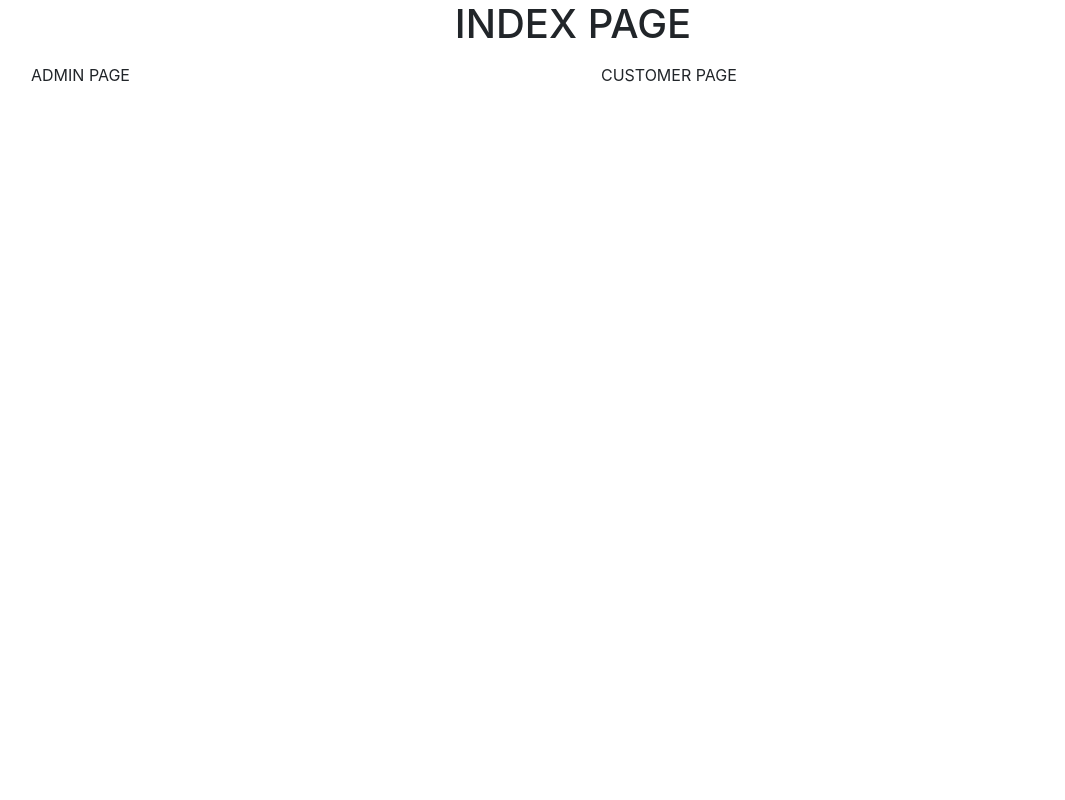
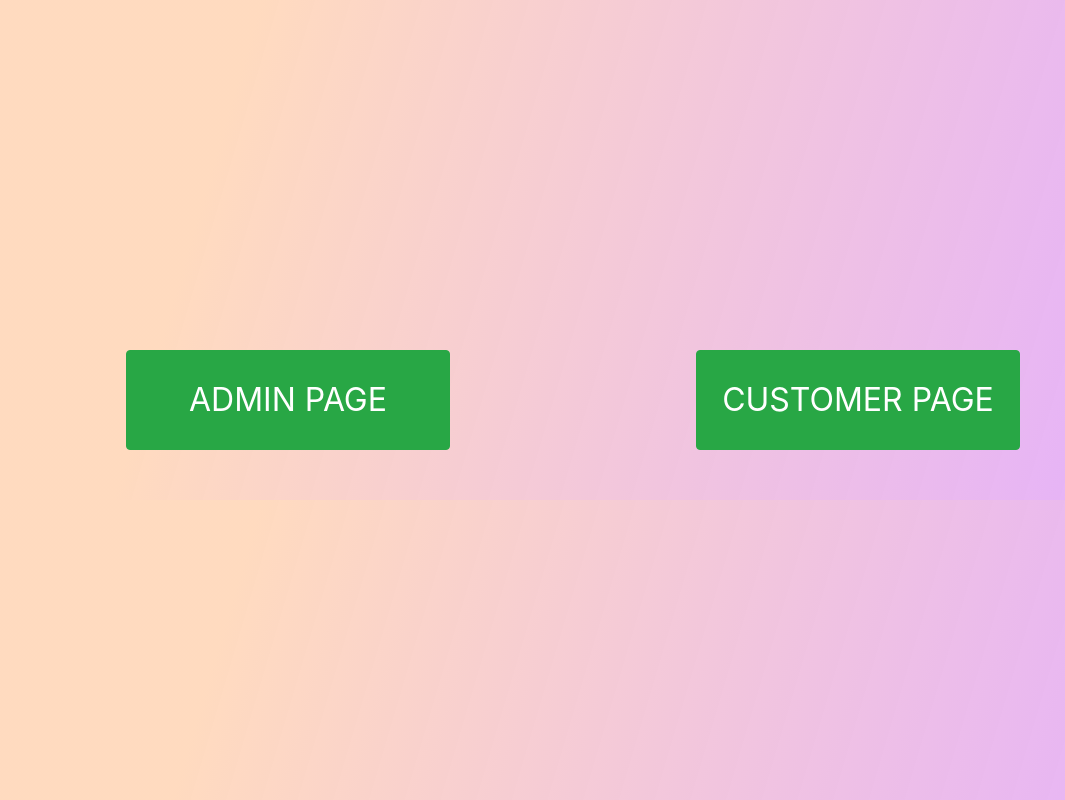
Before and after one commit to kjkjkjbt/Tram-KDuy-capstoneJS-CellPhone, a plain HTML site: page index.html in a window 1280 px wide. Shown: the whole page, without its empty margins (67-1132 px from the left). Drawn offline with nearby package versions, Linux system fonts and the light colour scheme.

Commit message:
ADD Style for Index Page

```diff
--- a/asset/scss/index.scss
+++ b/asset/scss/index.scss
@@ -0,0 +1,27 @@
+html{
+    box-sizing: border-box;
+    font-size: 16px;
+    padding: 0;
+    margin: 0;
+    font-weight: normal;
+    font-family: 'Roboto Mono', monospace;
+    ul,li{
+        list-style: none;
+    }
+    img{
+        max-width: 100%;
+        height: auto;
+    }
+    body{
+        background: linear-gradient(106.5deg, rgba(255, 215, 185, 0.91) 23%, rgba(223, 159, 247, 0.8) 93%);
+    }
+    .change-site-btn{
+        margin-left: 50%;
+        transform: translate(-50%,-50%);
+        margin-top: 50vh;
+        width: 60%;
+        height: 100px;
+        font-size: 2rem;
+        line-height: 85px;
+    }
+}
--- a/index.html
+++ b/index.html
@@ -16,18 +16,30 @@
       integrity="sha384-ggOyR0iXCbMQv3Xipma34MD+dH/1fQ784/j6cY/iJTQUOhcWr7x9JvoRxT2MZw1T"
       crossorigin="anonymous"
     />
+    <!-- GG Font -->
+    <link rel="preconnect" href="https://fonts.googleapis.com" />
+    <link rel="preconnect" href="https://fonts.gstatic.com" crossorigin />
+    <link
+      href="https://fonts.googleapis.com/css2?family=Roboto+Mono:wght@100;200;400;500;600;700&display=swap"
+      rel="stylesheet"
+    />
+    <!-- My CSS -->
+    <link rel="stylesheet" href="./asset/css/index.css" />
   </head>
   <body>
     <div class="container">
-      <h1 class="text-center">INDEX PAGE</h1>
       <div class="row">
         <div class="col-6">
-          <a href="./admin/view/admin.html" class="btn btn-succes"
+          <a
+            href="./admin/view/admin.html"
+            class="btn btn-success change-site-btn"
             >ADMIN PAGE</a
           >
         </div>
         <div class="col-6">
-          <a href="./customer/view/customer.html" class="btn btn-succes"
+          <a
+            href="./customer/view/customer.html"
+            class="btn btn-success change-site-btn"
             >CUSTOMER PAGE</a
           >
         </div>
```
Also changed, not shown: asset/css/index.css, 1 other file.
